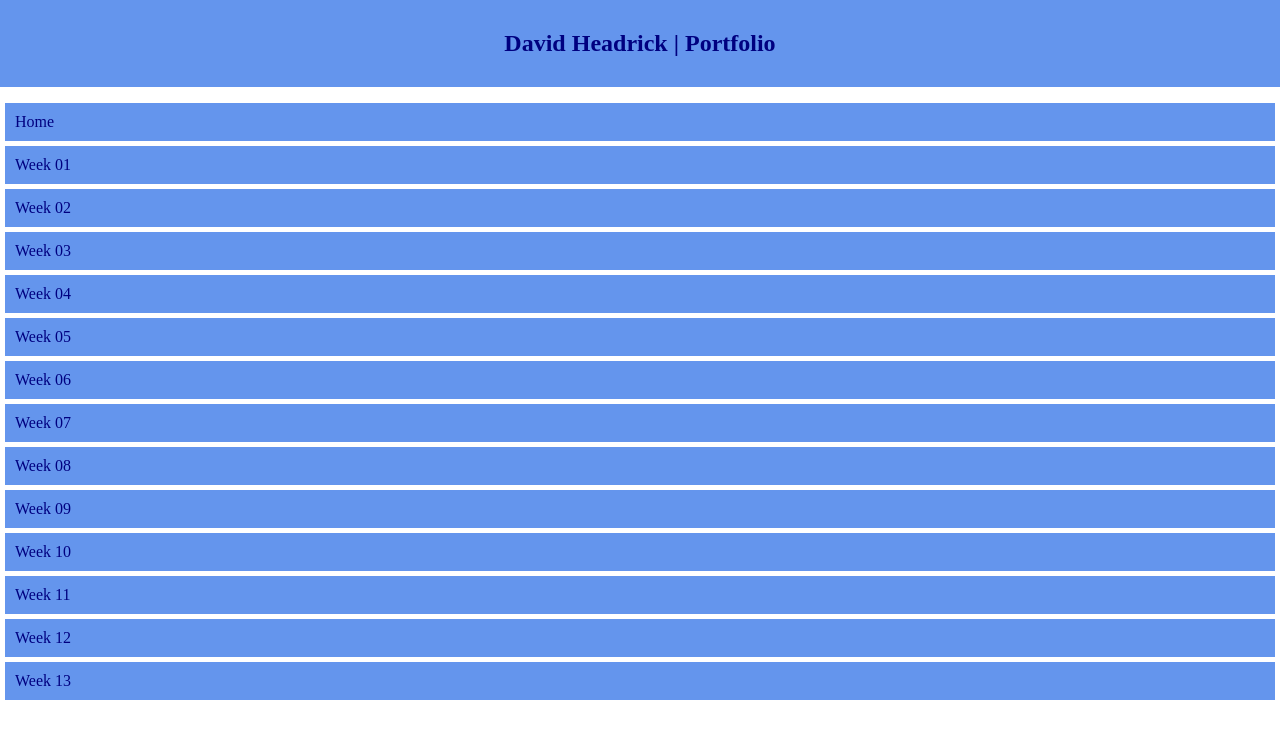
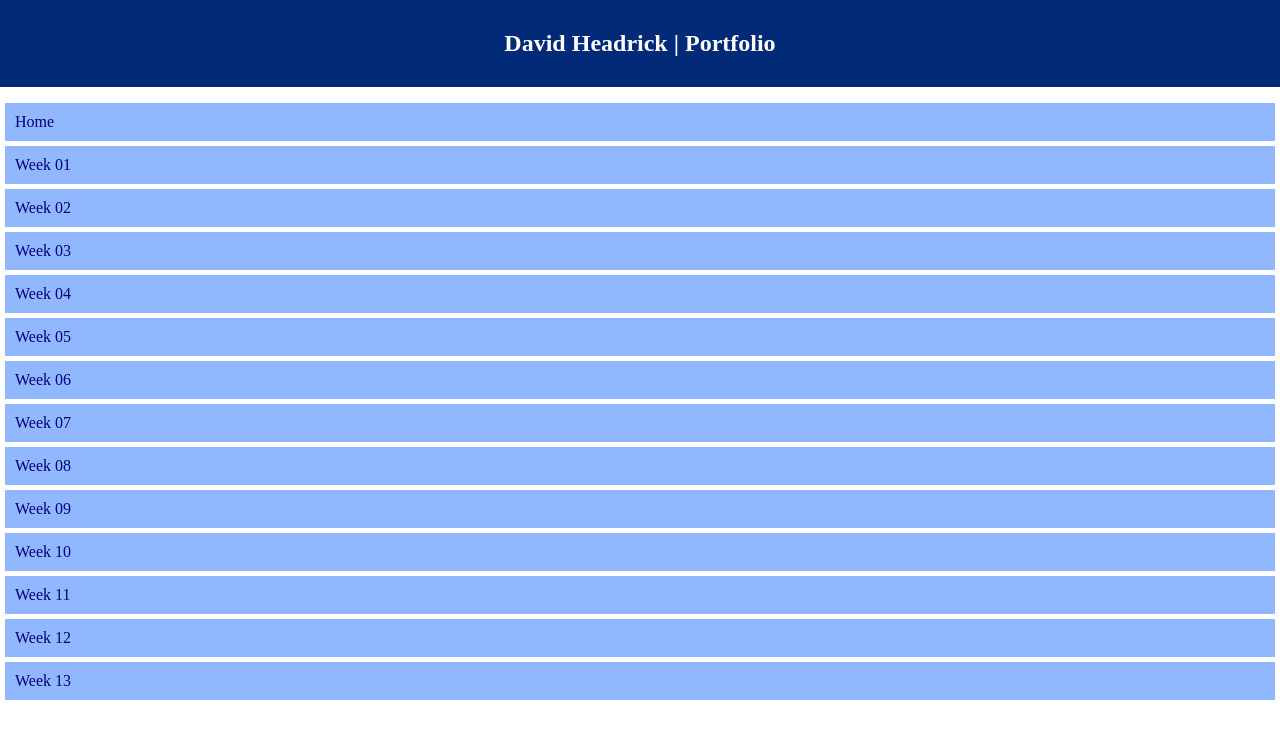
Before and after one commit to headricked/headricked.github.io, a PHP site: page / in a window 1280 px wide. Shown: the top 739 px of the page. Run offline with PHP 8.4, Linux system fonts and the light colour scheme.

Commit message:
updated files

```diff
--- a/styles/main.css
+++ b/styles/main.css
@@ -9,8 +9,13 @@ ul {
 
 li {
     padding: 10px;
-    background-color: cornflowerblue;
+    background-color: rgb(144, 183, 255);
     margin: 5px;
+}
+
+li:hover {
+    background-color: navy;
+    color: #fff;
 }
 
 ul>a {
@@ -19,9 +24,9 @@ ul>a {
 }
 
 h2 {
-    color: navy;
+    color: #fff;
     text-align: center;
-    background-color: cornflowerblue;
+    background-color: rgb(0, 42, 120);
     margin: 0px;
     padding: 30px 0px;
 }
```
